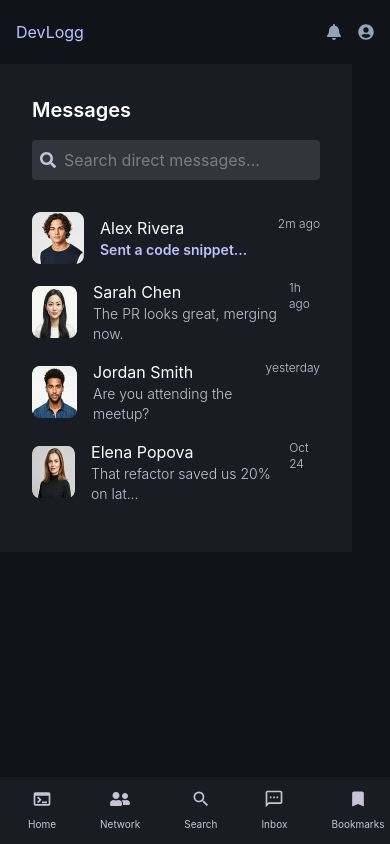
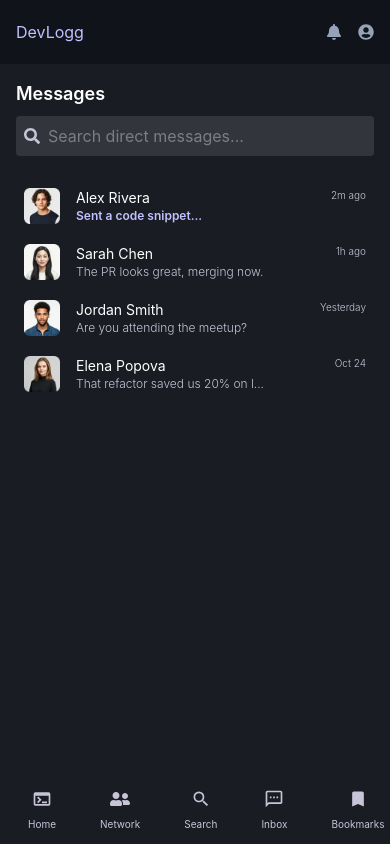
Before and after one commit to yashi-15/DevLogg-frontend, a React (Vite) app: page /dashboard/inbox in a window 390 px wide. Built offline with nearby package versions, Linux system fonts and the light colour scheme.

Commit message:
inbox done & responsive fully

```diff
--- a/src/App.jsx
+++ b/src/App.jsx
@@ -6,6 +6,7 @@ import SignIn from './Pages/SignIn/SignIn'
 import Dashboard from './Pages/Dashboard/DashboardLayout';
 import Feed from './Pages/Dashboard/Feed/Feed';
 import Inbox from './Pages/Dashboard/Inbox/Inbox';
+import {ConvoBox, DefaultConvoBox} from './Pages/Dashboard/Inbox/ConvoBox';
 
 function App() {
 
@@ -17,7 +18,10 @@ function App() {
 
         <Route path='/dashboard' element={<Dashboard />} >
           <Route path='/dashboard/feed' element={<Feed />} />
-          <Route path='/dashboard/inbox' element={<Inbox />} />
+          <Route path='/dashboard/inbox' element={<Inbox />} >
+            <Route index element={<DefaultConvoBox />} />
+            <Route path='/dashboard/inbox/:id' element={<ConvoBox />} />
+          </Route>
         </Route>
 
       </Routes>
--- a/src/Pages/Dashboard/DashboardLayout.jsx
+++ b/src/Pages/Dashboard/DashboardLayout.jsx
@@ -6,19 +6,19 @@ import LeftNavBar from './Navbar/LeftNavBar';
 const Dashboard = () => {
     return (
         <div>
-            <div class="h-screen overflow-hidden hidden md:flex flex-col">
+            <div className="h-screen overflow-hidden hidden md:flex flex-col">
                 <TopNavBar />
-                <div class="flex-1 flex overflow-hidden">
+                <div className="flex-1 flex overflow-hidden">
                     <LeftNavBar />
-                    <main class="flex-1 overflow-y-auto">
+                    <main className="flex-1 overflow-y-auto">
                         <Outlet />
                     </main>
                 </div>
             </div>
-            <div class="h-screen overflow-hidden md:hidden flex flex-col">
+            <div className="h-screen overflow-hidden md:hidden flex flex-col">
                 <TopNavBar />
-                <div class="grow overflow-y-auto">
-                    <main class="flex-1">
+                <div className="grow overflow-y-auto">
+                    <main className="flex-1 h-full">
                         <Outlet />
                     </main>
                 </div>
--- /dev/null
+++ b/src/Pages/Dashboard/Inbox/ConvoBox.jsx
@@ -0,0 +1,126 @@
+import React from 'react'
+import { FaSearch, FaPlus, FaRegSmile } from "react-icons/fa";
+import { MdOutlineVideocam, MdOutlineInfo, MdSend, MdOutlineArrowBack  } from "react-icons/md";
+import { useNavigate, useParams } from "react-router";
+import MessageCard from './MessageCard';
+
+const data = [
+    {
+        id: "alexr",
+        name: "Alex Rivera",
+        bio: "Senior Frontend Architect",
+        text: "Sent a code snippet...",
+        time: "2m ago",
+        unread: true,
+        image: "/assets/alex.png"
+    },
+    {
+        id: "sarahc",
+        name: "Sarah Chen",
+        bio: "Senior Frontend Architect",
+        text: "The PR looks great, merging now.",
+        time: "1h ago",
+        unread: false,
+        image: "/assets/sarah.png"
+    },
+    {
+        id: "jordans",
+        name: "Jordan Smith",
+        bio: "Full Stack Developer",
+        text: "Are you attending the meetup?",
+        time: "Yesterday",
+        unread: false,
+        image: "/assets/jordan.png"
+    },
+    {
+        id: "elenap",
+        name: "Elena Popova",
+        bio: "Backend Engineer",
+        text: "That refactor saved us 20% on l...",
+        time: "Oct 24",
+        unread: false,
+        image: "/assets/elena.png"
+    }
+];
+
+const MessageTopBar = ({ name, bio, active = true, image }) => {
+    const navigate = useNavigate()
+    return (
+        <div className='flex gap-2 md:gap-4 items-center w-full p-3 md:p-4 bg-[#1D2026]'>
+            <div className='bg-[#32353C] p-1 rounded-sm text-lightgrey w-min' onClick={()=> navigate("..")}>
+                <MdOutlineArrowBack  />
+            </div>
+            <div className='rounded-sm'>
+                <img src={image} className='w-8 h-8 md:w-10 md:h-10' />
+            </div>
+            <div className='grow flex gap-2 justify-between'>
+                <div>
+                    <h2 className='text-white text-sm md:text-base'>{name}</h2>
+                    <p className={'text-[9px] md:text-[12px] text-lightgrey font-light uppercase flex gap-2 items-center'}><span className='hidden md:block'>{bio}</span> <span className='hidden md:block'>•</span> <span>{active ? "Active now" : "Offline"}</span></p>
+                </div>
+                <div className='flex gap-2 md:gap-4 justify-center items-center text-white text-lg md:text-2xl'>
+                    <MdOutlineVideocam />
+                    <MdOutlineInfo />
+                </div>
+            </div>
+        </div>
+    )
+}
+
+const DefaultConvoBox = () => {
+
+    const navigate = useNavigate()
+
+    return (
+        <>
+            <div className='hidden lg:flex flex-col gap-3 items-center justify-center'>
+                <h1 className='text-white'>Select an existing conversation or start a new one.</h1>
+                <button className='w-32 px-3 py-1 rounded-sm bg-[#32353C] text-lightgrey'>New Message</button>
+            </div>
+            <div className='flex-2 lg:hidden flex flex-col p-4 md:p-8 bg-[#191C22]'>
+                <h1 className='text-lg md:text-xl font-semibold text-white mb-2 md:mb-4'>Messages</h1>
+                <div className='flex items-center text-lightgrey gap-2 rounded-sm mb-2 md:mb-4 p-2 bg-[#32353C]'>
+                    <FaSearch />
+                    <input type='text' name='search' placeholder='Search direct messages...' />
+                </div>
+                <div className='grow flex flex-col gap-1 items-center justify-start py-4'>
+                    {data.map((convo) => {
+                        return (
+                            <MessageCard key={convo.id} name={convo.name} text={convo.text} time={convo.time} image={convo.image} unread={convo.unread} selectConvo={() => navigate(convo.id)} />
+                        )
+                    })}
+                </div>
+            </div>
+        </>
+    )
+}
+
+const ConvoBox = () => {
+    const { id } = useParams();
+    const convo = data.find(convo => convo.id === id)
+
+
+    return (
+        <>
+            <MessageTopBar name={convo.name} bio={convo.bio} image={convo.image} />
+            <div className='grow'>
+                {/* CHATS  */}
+            </div>
+            <div className='bg-[#1D2026] p-2 md:p-4 flex gap-1 md:gap-2 items-center'>
+                <div className='bg-[#32353C] p-1 md:p-2 rounded-sm text-lightgrey'>
+                    <FaPlus />
+                </div>
+                <div className='bg-[#32353C] p-1 md:p-2 rounded-sm text-lightgrey'>
+                    <FaRegSmile />
+                </div>
+                <div className='grow bg-[#32353C] p-1 md:p-2 rounded-sm text-lightgrey flex'>
+                    <input type='text' className='grow outline-none text-sm md:text-base' placeholder='Type a message...' />
+                    <div className='bg-primary p-2 rounded-sm text-blue-800 text-sm md:text-base'>
+                        <MdSend />
+                    </div>
+                </div>
+            </div>
+        </>)
+}
+
+export { ConvoBox, DefaultConvoBox }
--- a/src/Pages/Dashboard/Inbox/Inbox.jsx
+++ b/src/Pages/Dashboard/Inbox/Inbox.jsx
@@ -1,41 +1,77 @@
-import React from 'react'
+import React, { useState } from 'react'
 import { FaSearch } from "react-icons/fa";
+import { Outlet, useNavigate } from "react-router";
+import MessageCard from './MessageCard';
 
-const MessageCard = ({ name, text, time, image, unread = false }) => {
-    return (
-        <div className='rounded-sm flex gap-4 items-center w-full'>
-            <div className='rounded-sm'>
-                <img src={image} className='w-13 h-13' />
-            </div>
-            <div className='grow flex gap-2 justify-between'>
-                <div>
-                    <h2 className='text-white'>{name}</h2>
-                    <p className={`text-sm ${unread ? "text-primary font-semibold" : "text-lightgrey font-light"}`}>{text}</p>
-                </div>
-                <p className='text-xs text-lightgrey font-light'>{time}</p>
-            </div>
-        </div>
-    )
-}
+
+const data = [
+    {
+        id: "alexr",
+        name: "Alex Rivera",
+        bio: "Senior Frontend Architect",
+        text: "Sent a code snippet...",
+        time: "2m ago",
+        unread: true,
+        image: "/assets/alex.png"
+    },
+    {
+        id: "sarahc",
+        name: "Sarah Chen",
+        bio: "Senior Frontend Architect",
+        text: "The PR looks great, merging now.",
+        time: "1h ago",
+        unread: false,
+        image: "/assets/sarah.png"
+    },
+    {
+        id: "jordans",
+        name: "Jordan Smith",
+        bio: "Full Stack Developer",
+        text: "Are you attending the meetup?",
+        time: "Yesterday",
+        unread: false,
+        image: "/assets/jordan.png"
+    },
+    {
+        id: "elenap",
+        name: "Elena Popova",
+        bio: "Backend Engineer",
+        text: "That refactor saved us 20% on l...",
+        time: "Oct 24",
+        unread: false,
+        image: "/assets/elena.png"
+    }
+];
 
 const Inbox = () => {
+
+    const navigate = useNavigate()
+
     return (
-        <div className='flex'>
-            <div className='flex-2 p-8 bg-[#191C22]'>
+        <>
+        <div className='hidden lg:flex h-full'>
+            <div className='flex-2 xl:flex-2 flex flex-col p-8 bg-[#191C22]'>
                 <h1 className='text-xl font-semibold text-white mb-4'>Messages</h1>
                 <div className='flex items-center text-lightgrey gap-2 rounded-sm mb-4 p-2 bg-[#32353C]'>
                     <FaSearch />
                     <input type='text' name='search' placeholder='Search direct messages...' />
                 </div>
-                <div className='flex flex-col gap-4 items-center justify-center py-4'>
-                    <MessageCard name={"Alex Rivera"} text={"Sent a code snippet..."} time={"2m ago"} image={"/assets/alex.png"} unread={true} />
-                    <MessageCard name={"Sarah Chen"} text={"The PR looks great, merging now."} time={"1h ago"} image={"/assets/sarah.png"} />
-                    <MessageCard name={"Jordan Smith"} text={"Are you attending the meetup?"} time={"yesterday"} image={"/assets/jordan.png"} />
-                    <MessageCard name={"Elena Popova"} text={"That refactor saved us 20% on lat..."} time={"Oct 24"} image={"/assets/elena.png"} />
+                <div className='grow flex flex-col gap-1 items-center justify-start py-4'>
+                    {data.map((convo) => {
+                        return (
+                            <MessageCard key={convo.id} name={convo.name} text={convo.text} time={convo.time} image={convo.image} unread={convo.unread} selectConvo={() => navigate(convo.id)} />
+                        )
+                    })}
                 </div>
             </div>
-            <div className='flex-5'></div>
+            <div className='flex-3 xl:flex-5 flex flex-col justify-center'>
+                <Outlet />
+            </div>
         </div>
+        <div className='flex flex-col lg:hidden h-full'>
+            <Outlet />
+        </div>
+        </>
     )
 }
 
--- /dev/null
+++ b/src/Pages/Dashboard/Inbox/MessageCard.jsx
@@ -0,0 +1,20 @@
+import React from 'react'
+
+const MessageCard = ({ name, text, time, image, unread = false, selectConvo }) => {
+  return (
+        <div onClick={selectConvo} className='rounded-sm flex gap-4 items-center w-full cursor-pointer hover:bg-[#282a2e] p-2'>
+            <div className='rounded-sm'>
+                <img src={image} className='w-9 h-9 md:w-13 md:h-13' />
+            </div>
+            <div className='grow flex gap-2 justify-between'>
+                <div>
+                    <h2 className='text-white text-sm md:text-base'>{name}</h2>
+                    <p className={`text-xs md:text-sm ${unread ? "text-primary font-semibold" : "text-lightgrey font-light"}`}>{text}</p>
+                </div>
+                <p className='text-[10px] md:text-xs text-lightgrey font-light'>{time}</p>
+            </div>
+        </div>
+    )
+}
+
+export default MessageCard
```
